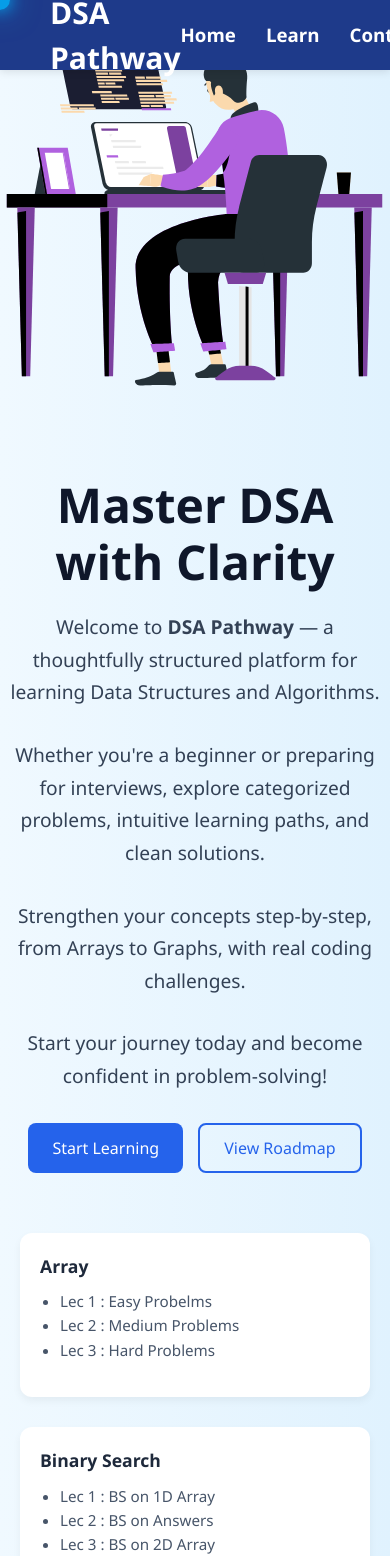
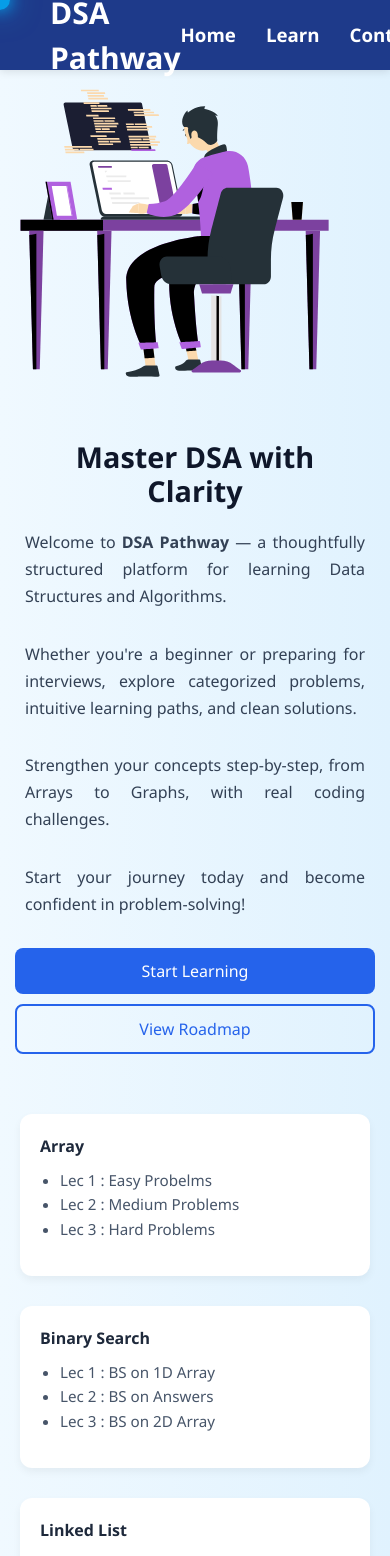
Before and after one commit to amrishs590/Project-ProblemSolving, a React (Vite) app: page / in a window 390 px wide. Shown: the top 1556 px of the page. Built offline with nearby package versions, Linux system fonts and the light colour scheme.

Commit message:
Responsive for HomePage , LearnPage is Updated

```diff
--- a/src/components/CursorFollower.jsx
+++ b/src/components/CursorFollower.jsx
@@ -28,10 +28,6 @@ const CursorFollower = () => {
     };
 
     follow();
-
-    return () => {
-      document.removeEventListener("mousemove", updateMousePosition);
-    };
   }, []);
 
   return <div ref={cursorRef} className="cursor-follower" />;
--- a/src/components/Header.jsx
+++ b/src/components/Header.jsx
@@ -1,15 +1,41 @@
-import React from "react";
-import { Link } from "react-router-dom";
+import React, { useState, useEffect } from "react";
+import { Link, useLocation } from "react-router-dom";
 import "./Header.css";
 
 const Header = () => {
+  const [isMenuOpen, setIsMenuOpen] = useState(false);
+  const location = useLocation();
+
+  // Close menu on route change
+  useEffect(() => {
+    setIsMenuOpen(false);
+  }, [location.pathname]);
+
   return (
     <header className="main-header">
-      <div className="logo"><h2>DSA Pathway</h2></div>
-      <nav className="nav-links">
-        <Link to="/"><h3>Home</h3></Link>
-        <Link to="/learn"><h3>Learn</h3></Link>
-        <Link to="/contact"><h3>Contact</h3></Link>
+      <div className="logo">
+        <h2>DSA Pathway</h2>
+      </div>
+
+      <div
+        className="hamburger"
+        onClick={() => setIsMenuOpen((prev) => !prev)}
+      >
+        <span></span>
+        <span></span>
+        <span></span>
+      </div>
+
+      <nav className={`nav-links ${isMenuOpen ? "mobile-active" : ""}`}>
+        <Link to="/">
+          <h3>Home</h3>
+        </Link>
+        <Link to="/learn">
+          <h3>Learn</h3>
+        </Link>
+        <Link to="/contact">
+          <h3>Contact</h3>
+        </Link>
       </nav>
     </header>
   );
--- a/src/components/QuestionPage.jsx
+++ b/src/components/QuestionPage.jsx
@@ -21,7 +21,7 @@ const QuestionPage = () => {
   let currentIndex = -1;
   let question = null;
 
-  // 🔍 Loop through each lecture to find the current question and its group
+  // Loop through each lecture to find the current question and its group
   for (let [lectureTitle, questions] of Object.entries(currentStep.sections)) {
     const index = questions.findIndex((q) => q.id === id);
     if (index !== -1) {
--- a/src/components/Step.css
+++ b/src/components/Step.css
@@ -1,8 +1,9 @@
 .step-container {
-    width: 600px;
-    padding: 20px;
-    margin: 0 auto;
-    font-family: "Segoe UI", Tahoma, Geneva, Verdana, sans-serif;
+  max-width: 600px;
+  width: 90%;
+  padding: 20px;
+  margin: 0 auto;
+  font-family: "Segoe UI", Tahoma, Geneva, Verdana, sans-serif;
 }
 
 .step {
@@ -113,27 +114,34 @@
 }
 
 /* =================== Responsive Design =================== */
-@media (max-width: 1024px) {
-  .step-grid {
-    grid-template-columns: 1fr 1fr;
-    gap: 20px;
+@media (max-width: 600px) {
+  .step-container {
+    width: 95%;
+    padding: 15px 10px;
   }
 
-  .step h2 {
-    font-size: 22px;
+  .step-header h2 {
+    font-size: 16px;
+  }
+
+  .step-body h4 {
+    font-size: 15px;
+  }
+
+  .step-body a {
+    font-size: 14px;
+    display: block;
+    width: 100%;
+    box-sizing: border-box;
+    padding: 8px;
+    text-align: left;
+  }
+
+  .step-body ul {
+    padding-left: 5px;
+  }
+
+  .step {
+    margin-bottom: 12px;
   }
 }
-
-@media (max-width: 768px) {
-  .step-grid {
-    grid-template-columns: 1fr;
-  }
-
-  .step h2 {
-    font-size: 18px;
-  }
-
-  .step-content {
-    padding: 10px;
-  }
-}
--- a/src/components/Step.jsx
+++ b/src/components/Step.jsx
@@ -5,7 +5,7 @@ import steps from "../data/questions";
 
 const Steps = () => {
   const [openStepIndex, setOpenStepIndex] = useState(null);
-  const location = useLocation(); // 🔁 Detect route change
+  const location = useLocation();
 
   // ⬇️ Load openStepIndex from localStorage on mount
   useEffect(() => {
@@ -21,7 +21,7 @@ const Steps = () => {
   useEffect(() => {
     const scrollPos = localStorage.getItem("learnScrollPos");
     if (scrollPos) {
-      window.scrollTo(0, parseInt(scrollPos));
+      window.scrollTo({Top:0, behavior:"smooth"});
     }
   }, []);
 
--- a/src/pages/Contact.css
+++ b/src/pages/Contact.css
@@ -18,6 +18,7 @@
 .contact-box h2 {
   margin-top: 0px;
 }
+
 .contact-header h1 {
   font-size: 32px;
   font-weight: bold;
--- a/src/pages/HomePage.css
+++ b/src/pages/HomePage.css
@@ -2,12 +2,13 @@
 body {
   font-family: 'Segoe UI', Tahoma, Geneva, Verdana, sans-serif;
 }
-.homepage-entire-section{
-background: linear-gradient(to right, #f0f9ff, #e0f2fe);
+
+.homepage-entire-section {
+  background: linear-gradient(to right, #f0f9ff, #e0f2fe);
 }
+
 /* Hero Section */
 .homepage-section {
-  /* background: linear-gradient(to right, #f0f9ff, #e0f2fe); */
   min-height: 100vh;
   display: flex;
   align-items: center;
@@ -25,6 +26,13 @@ background: linear-gradient(to right, #f0f9ff, #e0f2fe);
 @media (min-width: 768px) {
   .homepage-container {
     flex-direction: row;
+  }
+}
+
+@media (max-width: 767px) {
+  .homepage-container {
+    padding: 0 15px;
+    gap: 30px;
   }
 }
 
@@ -54,6 +62,29 @@ background: linear-gradient(to right, #f0f9ff, #e0f2fe);
   line-height: 1.7;
 }
 
+@media (max-width: 767px) {
+  .homepage-left h1 {
+    font-size: 2.2rem;
+    padding: 0 10px;
+  }
+
+  .homepage-left p {
+    font-size: 1rem;
+    padding: 0 10px;
+    text-align: justify;
+  }
+}
+
+@media (max-width: 480px) {
+  .homepage-left h1 {
+    font-size: 1.8rem;
+  }
+
+  .homepage-left p {
+    font-size: 1rem;
+  }
+}
+
 .homepage-buttons {
   display: flex;
   gap: 15px;
@@ -63,6 +94,20 @@ background: linear-gradient(to right, #f0f9ff, #e0f2fe);
 @media (min-width: 768px) {
   .homepage-buttons {
     justify-content: flex-start;
+  }
+}
+
+@media (max-width: 767px) {
+  .homepage-buttons {
+    flex-direction: column;
+    align-items: stretch;
+    gap: 10px;
+  }
+
+  .btn-primary,
+  .btn-outline {
+    width: 100%;
+    text-align: center;
   }
 }
 
@@ -102,9 +147,24 @@ background: linear-gradient(to right, #f0f9ff, #e0f2fe);
   justify-content: center;
 }
 
+@media (max-width: 767px) {
+  .homepage-right {
+    margin-top: 20px;
+  }
+}
+
 .homepage-animation {
   max-width: 450px;
   width: 100%;
+  height: auto;
+}
+
+@media (max-width: 767px) {
+  .homepage-animation {
+    margin-top: 40px;
+    /* margin-right: 30px; */
+    padding-right: 40px;
+  }
 }
 
 /* Text Hover Animation */
@@ -140,6 +200,16 @@ p:hover {
   justify-content: flex-start;
 }
 
+@media (max-width: 480px) {
+  .name-cards div {
+    font-size: 1rem;
+  }
+
+  .name-cards ul {
+    font-size: 0.9rem;
+  }
+}
+
 .name-cards div:hover {
   transform: translateY(-5px);
   box-shadow: 0 8px 16px rgba(0, 0, 0, 0.1);
```
